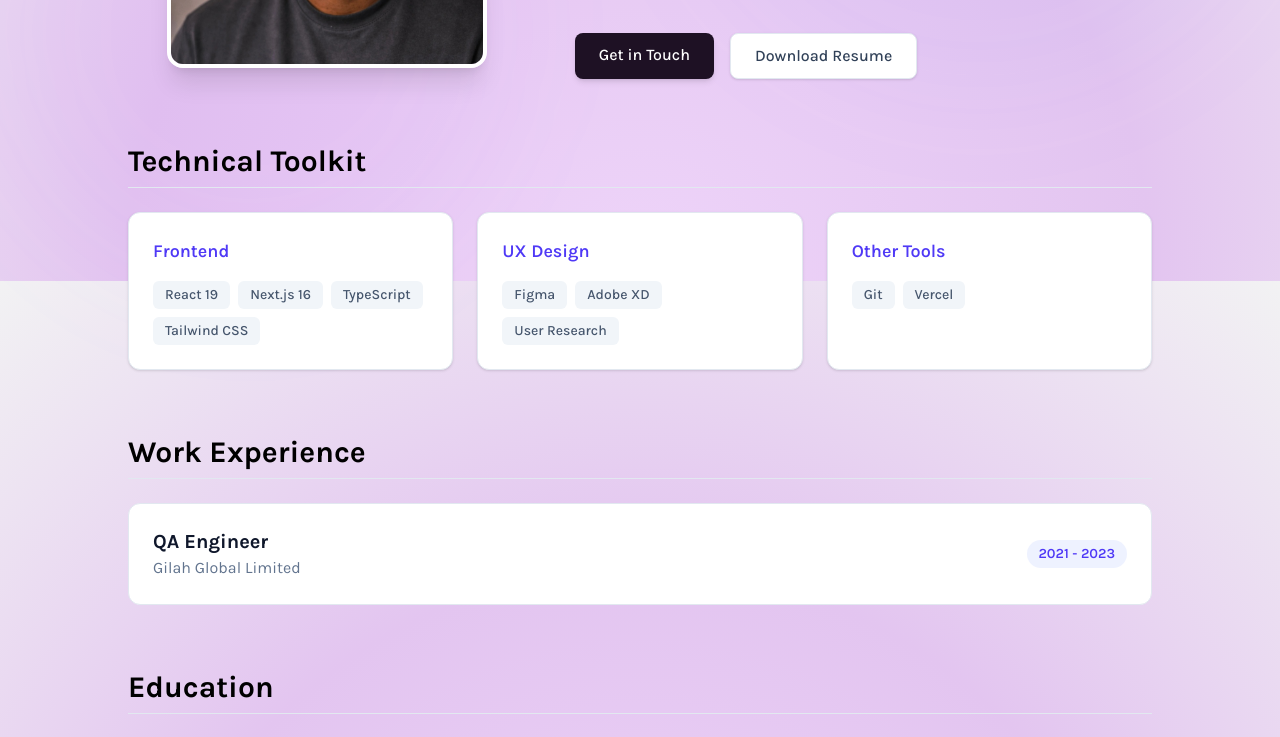
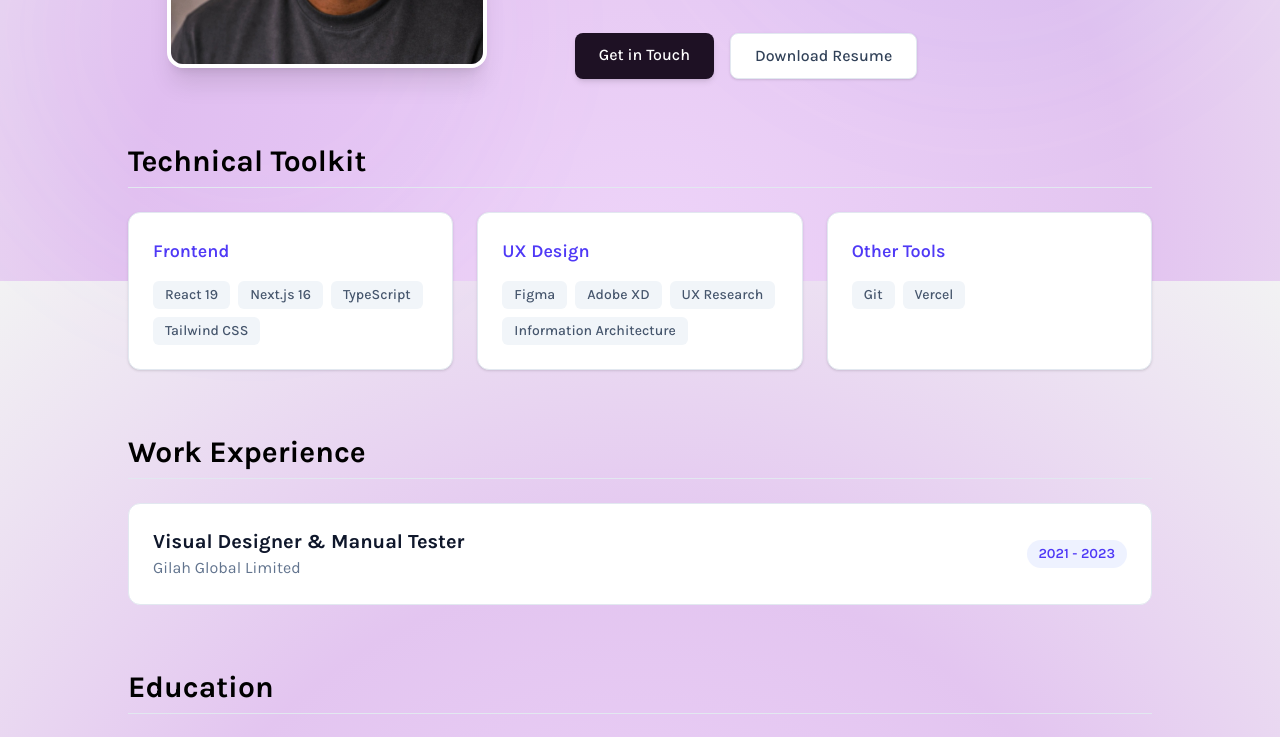
Before and after one commit to evans-oshoakpeme/portfolio, a Next.js app: page /about in a window 1280 px wide. Shown: the part 519-1256 px from the top of the page. Built offline with nearby package versions, Linux system fonts and the light colour scheme.

Commit message:
new edits to about page

```diff
--- a/app/about/page.tsx
+++ b/app/about/page.tsx
@@ -8,13 +8,13 @@ import Image from "next/image";
 // Mock data structure for clean code maintenance
 const SKILLS = [
   { category: "Frontend", items: ["React 19", "Next.js 16", "TypeScript", "Tailwind CSS"] },
-  { category: "UX Design", items: ["Figma", "Adobe XD", "User Research"] },
+  { category: "UX Design", items: ["Figma", "Adobe XD", "UX Research", "Information Architecture"] },
   { category: "Other Tools", items: ["Git", "Vercel"] },
 ];
 
 const EXPERIENCES = [
   /*{ role: "Product Designer", company: "TechCorp", period: "2024 - Present" },*/
-  { role: "QA Engineer", company: "Gilah Global Limited", period: "2021 - 2023" },
+  { role: "Visual Designer & Manual Tester", company: "Gilah Global Limited", period: "2021 - 2023" },
 ];
 
 const EDUCATION = [
@@ -50,7 +50,7 @@ export default function AboutPage() {
           {/* Text Bio */}
           <div className="md:col-span-7 space-y-4 text-center md:text-left">
             <h1 className="text-4xl sm:text-5xl font-bold tracking-tight text-foreground">
-              Hi, I am <span className="text-foreground">Evans Oshoakpeme</span>
+              Hi, My Name is <span className="text-foreground">Evans Oshoakpeme</span>
             </h1>
             <p className="text-lg text-slate-600 dark:text-slate-300 leading-relaxed">
               I am a passionate product designer with a strong focus on creating user-centric digital experiences. My journey in tech has been driven by curiosity, creativity, and a commitment to continuous learning.
@@ -66,7 +66,7 @@ export default function AboutPage() {
                 Get in Touch
               </a>
               <a
-                href="/resume.pdf"
+                href="/EvansOshoakpeme-Resume.pdf"
                 download
                 className="px-6 py-2.5 bg-white dark:bg-slate-800 hover:bg-slate-100 dark:hover:bg-slate-700 text-slate-700 dark:text-slate-200 font-medium rounded-lg shadow-sm border border-slate-200 dark:border-slate-700 transition"
               >
```
Also changed, not shown: 1 other file (tests, documents, lock files or other folders).
